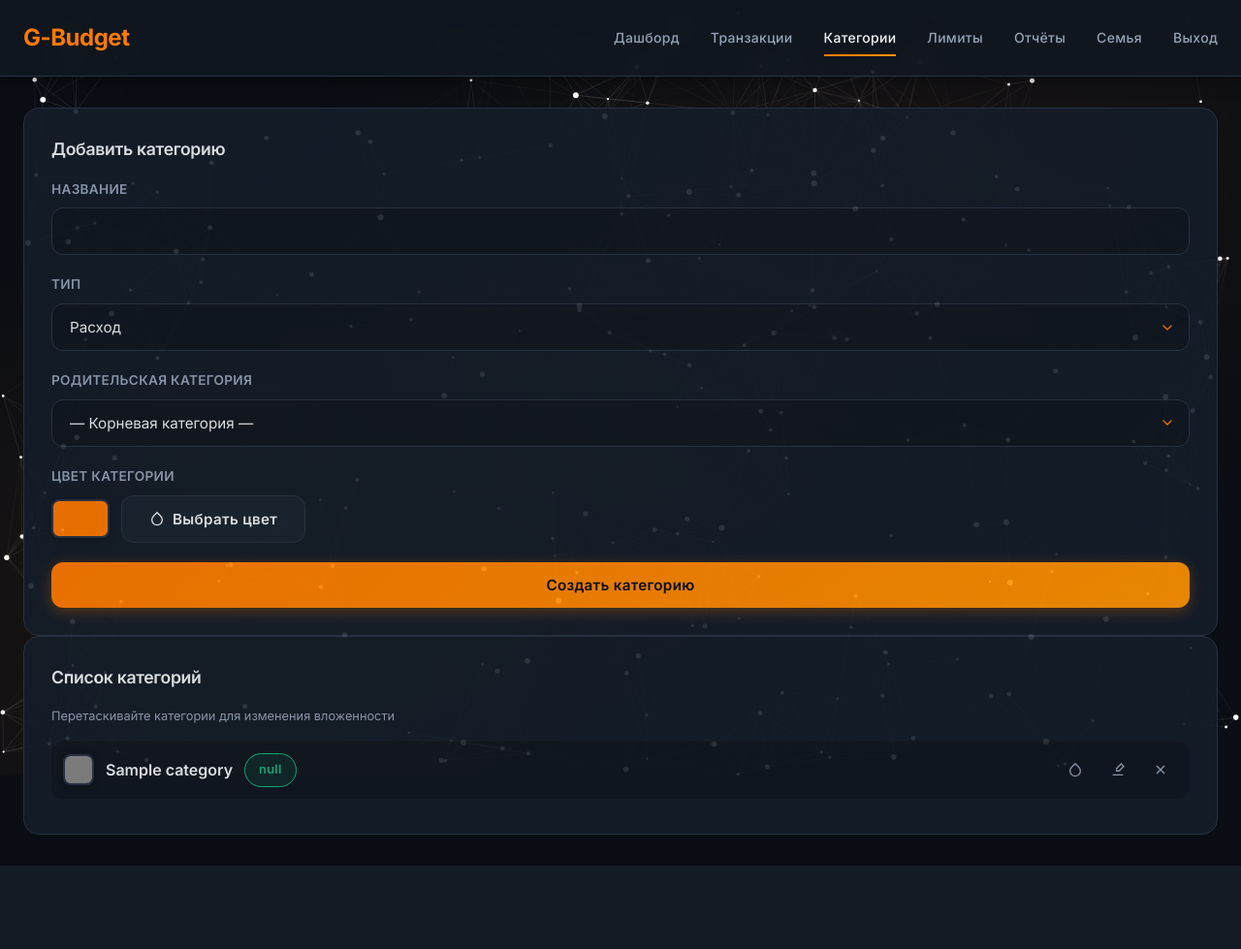
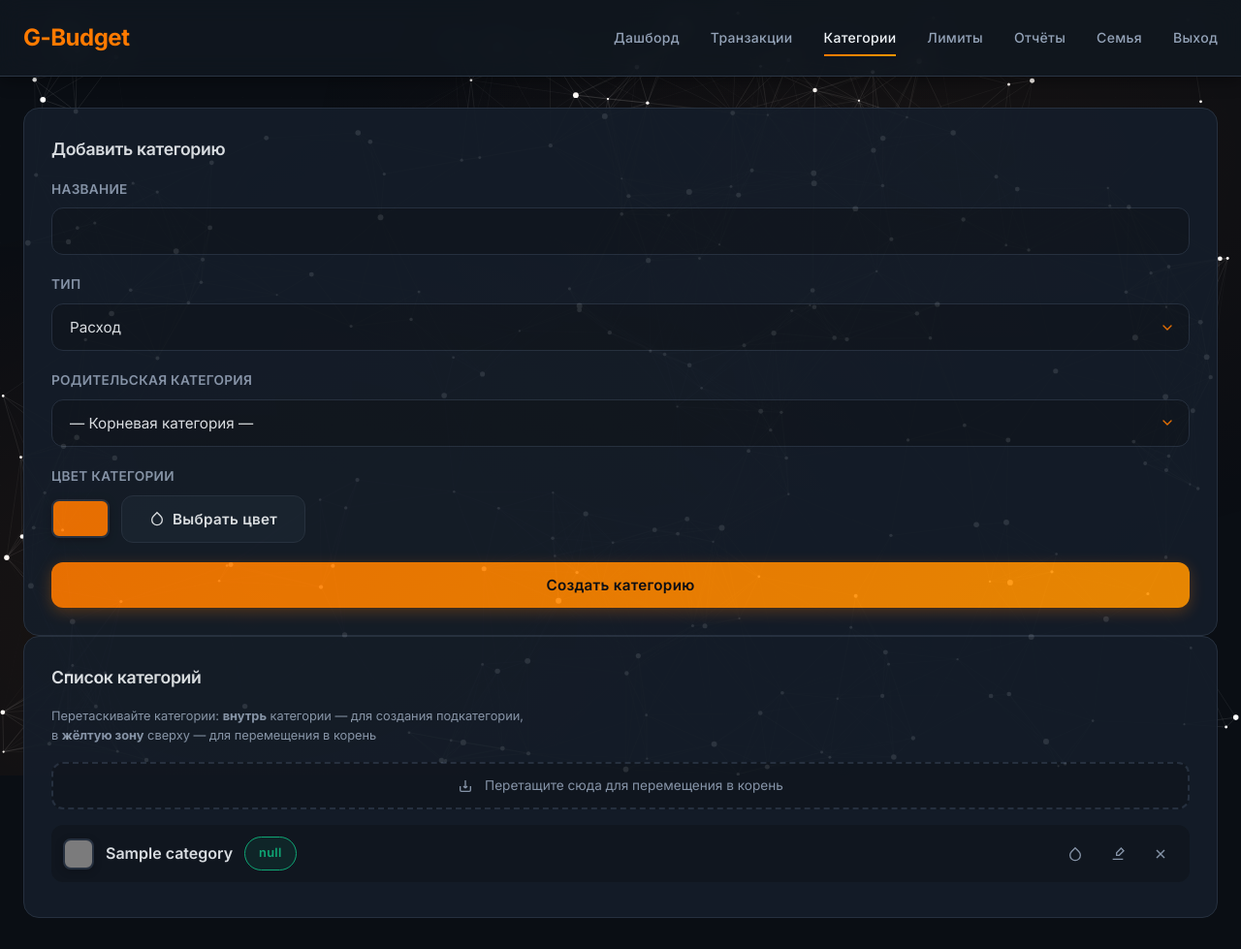
Before and after one commit to Till-Veber/G-budget, a Flask app: page /categories in a window 1280 px wide. Shown: the whole page at 97% size. Before the commit the page ends 893 px from the top, so only its background shows below. Run offline with Flask 3, Linux system fonts and the light colour scheme; a user stored in the database is signed in; tables that the repository leaves empty hold one stand-in row (values such as "Sample post").

Commit message:
Upgraded drag and drop

```diff
--- a/app/routes.py
+++ b/app/routes.py
@@ -704,6 +704,14 @@
     if category.family_id != current_user.family_id:
         return jsonify({'error': 'Доступ запрещён'}), 403
 
+    if position == 'root':
+        category.parent_id = None
+        db.session.commit()
+        return jsonify({'success': True})
+
+    if not target_id:
+        return jsonify({'error': 'Целевая категория не указана'}), 400
+
     target = Category.query.get_or_404(target_id)
     if target.family_id != current_user.family_id:
         return jsonify({'error': 'Доступ запрещён'}), 403
--- a/app/templates/categories.html
+++ b/app/templates/categories.html
@@ -52,7 +52,11 @@
 
     <div class="card">
         <h3 class="card-title">Список категорий</h3>
-        <p class="text-secondary" style="font-size: 0.8rem; margin-bottom: 16px;">Перетаскивайте категории для изменения вложенности</p>
+        <p class="text-secondary" style="font-size: 0.8rem; margin-bottom: 16px;">
+            Перетаскивайте категории:
+            <strong>внутрь</strong> категории — для создания подкатегории,<br>
+            в <strong>жёлтую зону</strong> сверху — для перемещения в корень
+        </p>
         <div class="category-tree" id="categoryTree"></div>
     </div>
 </div>
@@ -61,9 +65,6 @@
 {% block extra_js %}
 <script>
     let selectedColor = '#ff7a00';
-    let draggedItem = null;
-    let dragOverItem = null;
-    let dragOverPosition = null;
     let dragSourceId = null;
 
     const categoryData = {{ categories | tojson | safe }};
@@ -128,7 +129,15 @@
                 a.name.toLowerCase().localeCompare(b.name.toLowerCase())
             );
 
-            let html = '';
+            let html = `
+                <div class="drop-zone-root" id="dropZoneRoot">
+                    <svg width="16" height="16" viewBox="0 0 24 24" fill="none" stroke="currentColor" stroke-width="2">
+                        <path d="M12 3v12m0 0-3-3m3 3 3-3"/>
+                        <path d="M4 12v6a2 2 0 0 0 2 2h12a2 2 0 0 0 2-2v-6"/>
+                    </svg>
+                    Перетащите сюда для перемещения в корень
+                </div>
+            `;
             for (let cat of sortedRoot) {
                 html += renderCategoryHTML(cat, 0);
             }
@@ -141,7 +150,7 @@
 
     function initDragAndDrop() {
         const draggables = document.querySelectorAll('.category-item');
-        const containers = document.querySelectorAll('.category-tree, .category-children');
+        const dropZoneRoot = document.getElementById('dropZoneRoot');
 
         draggables.forEach(draggable => {
             draggable.addEventListener('dragstart', handleDragStart);
@@ -151,9 +160,11 @@
             draggable.addEventListener('drop', handleDrop);
         });
 
-        containers.forEach(container => {
-            container.addEventListener('dragover', (e) => e.preventDefault());
-        });
+        if (dropZoneRoot) {
+            dropZoneRoot.addEventListener('dragover', handleRootDragOver);
+            dropZoneRoot.addEventListener('dragleave', handleRootDragLeave);
+            dropZoneRoot.addEventListener('drop', handleRootDrop);
+        }
     }
 
     function handleDragStart(e) {
@@ -165,8 +176,10 @@
 
     function handleDragEnd(e) {
         document.querySelectorAll('.category-item').forEach(el => {
-            el.classList.remove('dragging', 'drag-over', 'drag-over-before', 'drag-over-after');
+            el.classList.remove('dragging', 'drag-over');
         });
+        const dropZone = document.getElementById('dropZoneRoot');
+        if (dropZone) dropZone.classList.remove('drag-over');
         dragSourceId = null;
     }
 
@@ -177,31 +190,14 @@
 
         e.dataTransfer.dropEffect = 'move';
 
-        const rect = target.getBoundingClientRect();
-        const mouseY = e.clientY;
-        const threshold = rect.top + rect.height / 3;
-        const thresholdBottom = rect.bottom - rect.height / 3;
-
-        target.classList.remove('drag-over', 'drag-over-before', 'drag-over-after');
-
-        if (mouseY < threshold) {
-            target.classList.add('drag-over-before');
-            dragOverPosition = 'before';
-        } else if (mouseY > thresholdBottom) {
-            target.classList.add('drag-over-after');
-            dragOverPosition = 'after';
-        } else {
-            target.classList.add('drag-over');
-            dragOverPosition = 'inside';
-        }
-
-        dragOverItem = target;
+        target.classList.remove('drag-over');
+        target.classList.add('drag-over');
     }
 
     function handleDragLeave(e) {
         const target = e.target.closest('.category-item');
         if (target) {
-            target.classList.remove('drag-over', 'drag-over-before', 'drag-over-after');
+            target.classList.remove('drag-over');
         }
     }
 
@@ -211,10 +207,9 @@
         if (!targetItem || !dragSourceId || parseInt(targetItem.dataset.id) === dragSourceId) return;
 
         const targetId = parseInt(targetItem.dataset.id);
-        const position = dragOverPosition;
 
         document.querySelectorAll('.category-item').forEach(el => {
-            el.classList.remove('drag-over', 'drag-over-before', 'drag-over-after');
+            el.classList.remove('drag-over');
         });
 
         fetch('/category/move', {
@@ -223,13 +218,59 @@
             body: JSON.stringify({
                 category_id: dragSourceId,
                 target_id: targetId,
-                position: position
+                position: 'inside'
             })
         })
         .then(response => response.json())
         .then(data => {
             if (data.success) {
-                showFlash('Категория перемещена', 'success');
+                showFlash('Категория перемещена внутрь', 'success');
+                location.reload();
+            } else {
+                showFlash('Ошибка: ' + data.error, 'danger');
+            }
+        })
+        .catch(error => {
+            showFlash('Ошибка сервера', 'danger');
+        });
+    }
+
+    function handleRootDragOver(e) {
+        e.preventDefault();
+        const dropZone = document.getElementById('dropZoneRoot');
+        if (dropZone && dragSourceId) {
+            dropZone.classList.add('drag-over');
+            e.dataTransfer.dropEffect = 'move';
+        }
+    }
+
+    function handleRootDragLeave(e) {
+        const dropZone = document.getElementById('dropZoneRoot');
+        if (dropZone) {
+            dropZone.classList.remove('drag-over');
+        }
+    }
+
+    function handleRootDrop(e) {
+        e.preventDefault();
+        const dropZone = document.getElementById('dropZoneRoot');
+        if (dropZone) dropZone.classList.remove('drag-over');
+
+        if (!dragSourceId) return;
+
+        fetch('/category/move', {
+            method: 'POST',
+            headers: { 'Content-Type': 'application/json' },
+            body: JSON.stringify({
+                category_id: dragSourceId,
+                target_id: null,
+                position: 'root'
+            })
+        })
+        .then(response => response.json())
+        .then(data => {
+            if (data.success) {
+                showFlash('Категория перемещена в корень', 'success');
                 location.reload();
             } else {
                 showFlash('Ошибка: ' + data.error, 'danger');
--- a/static/css/style.css
+++ b/static/css/style.css
@@ -1507,6 +1507,36 @@
   margin: 8px 0;
 }
 
+.drop-zone-root {
+    margin-bottom: 16px;
+    padding: 12px;
+    border: 2px dashed var(--border-primary);
+    border-radius: var(--radius-md);
+    text-align: center;
+    color: var(--text-secondary);
+    font-size: 0.85rem;
+    transition: var(--transition-base);
+    background: var(--bg-secondary);
+    cursor: pointer;
+}
+
+.drop-zone-root.drag-over {
+    border-color: var(--accent-primary);
+    background: var(--accent-glow);
+    color: var(--accent-primary);
+    transform: scale(1.01);
+}
+
+.drop-zone-root i,
+.drop-zone-root svg {
+    margin-right: 8px;
+    vertical-align: middle;
+}
+
+.category-tree {
+    position: relative;
+}
+
 /* ==================== СВОДНАЯ СТАТИСТИКА (ОТЧЁТЫ) ==================== */
 .stat-summary {
   display: flex;
```
